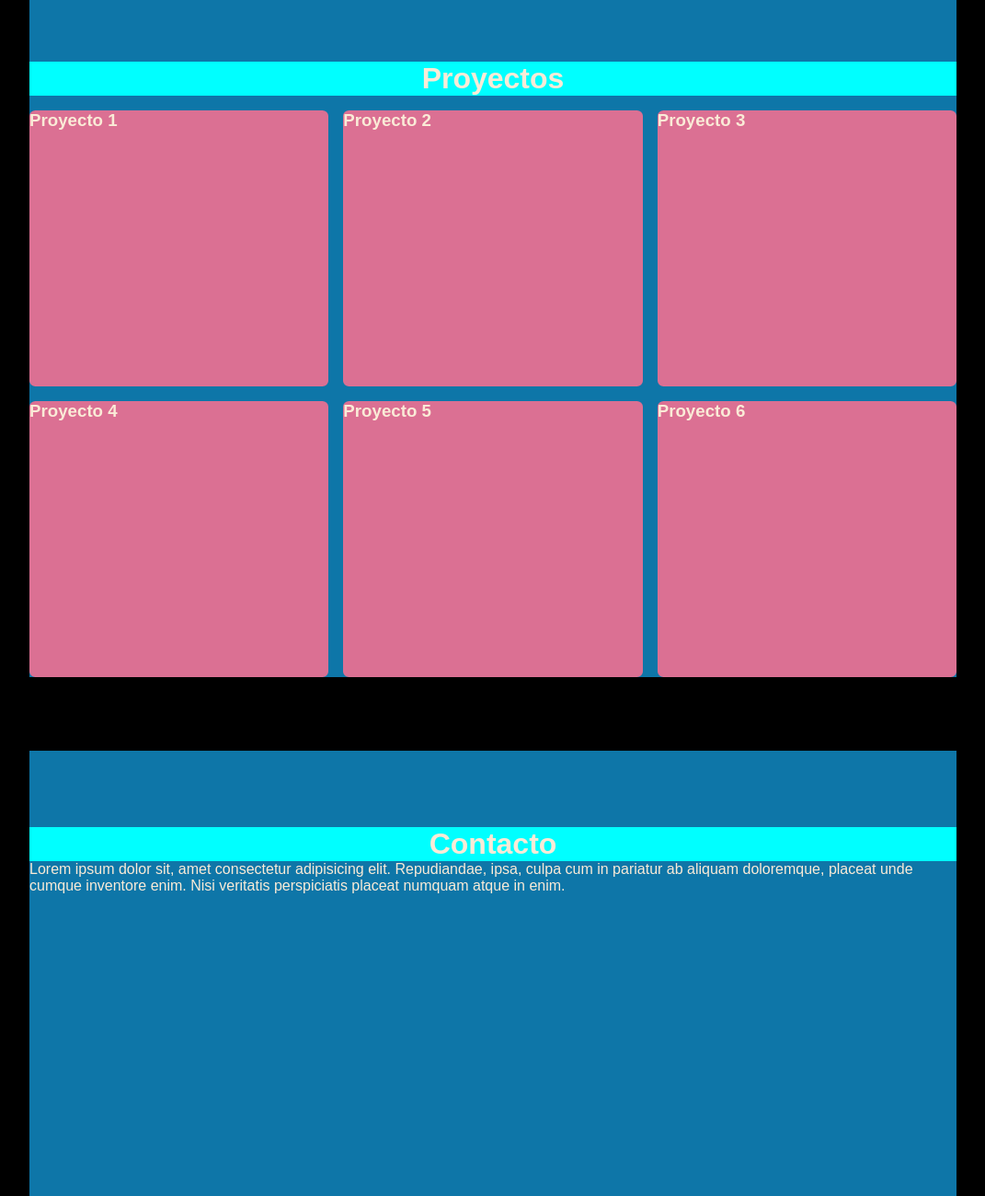
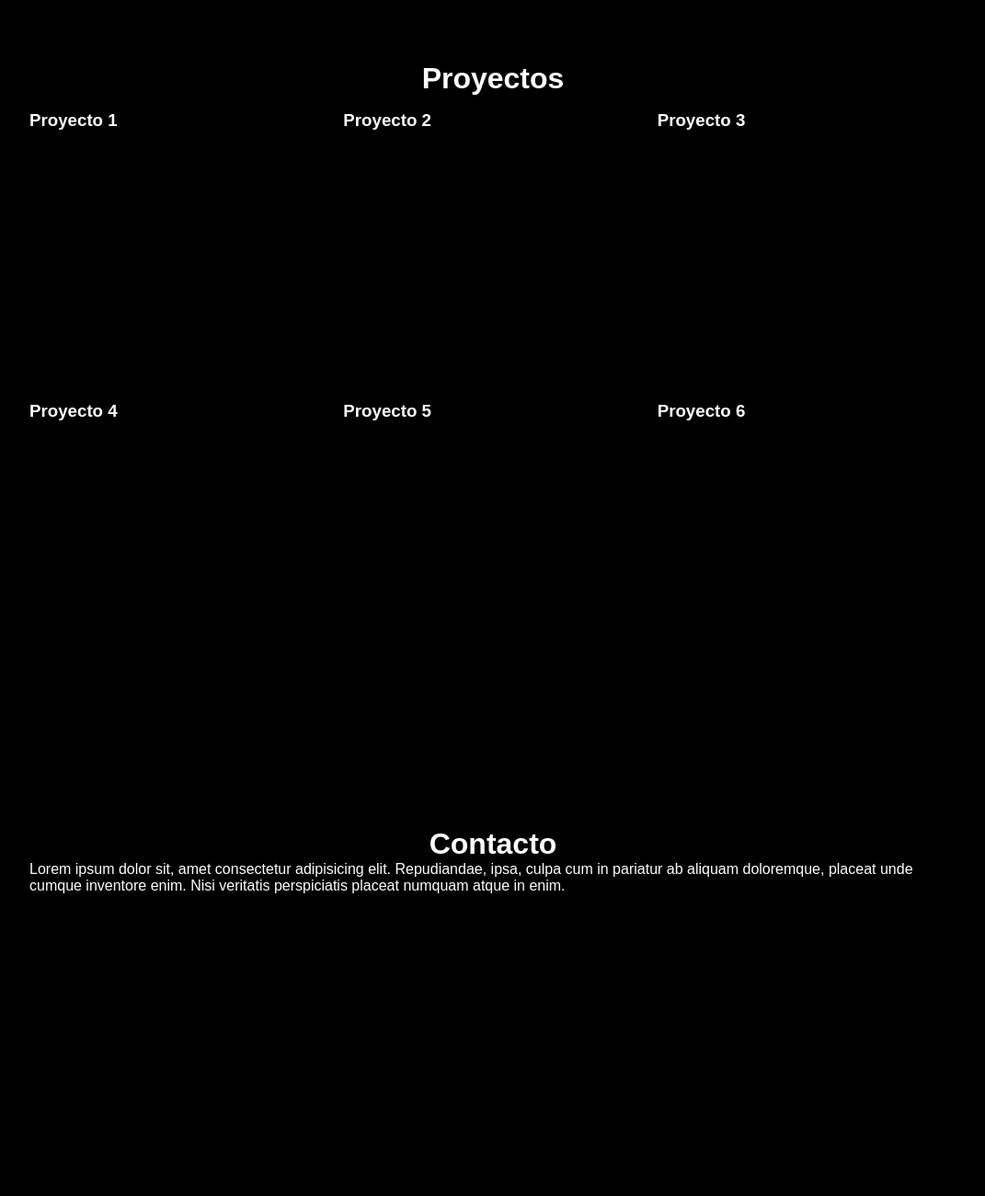
Before and after one commit to SimonKhi/Portfolio, a plain HTML site: page index.html in a window 1280 px wide. Shown: the part 880-2180 px from the top of the page at 92% size, without its empty margins (104-1175 px from the left). Drawn offline with nearby package versions, Linux system fonts and the light colour scheme.

Commit message:
Algunos ajustes despues del commit anterior

```diff
--- a/estilos/style.css
+++ b/estilos/style.css
@@ -83,7 +83,7 @@ nav a.active, nav a:hover {
 section {
     /* padding-top: 30px; */
     margin: 2rem 8.5rem;
-    color: antiquewhite;
+    color: white;
 }
 
 /*
@@ -166,7 +166,6 @@ section {
 .proyectos {
     margin: 5rem auto;
     padding-top: 83px;
-    background-color: #0e76a8;
     display: grid;
     grid-template-columns: repeat(auto-fit, minmax(300px, 1fr));
     gap: 16px;
@@ -175,14 +174,12 @@ section {
 .proyectos h1 {
     font-size: 2rem;
     font-weight: 600;
-    background-color: aqua;
     grid-column: 1 / -1;
     display: flex;
     justify-content: center;
 }
 
 .proyecto {
-    background-color: palevioletred;
     height: 300px;
     border-radius: 2%;
 }
@@ -193,18 +190,19 @@ section {
 .contacto {
     /* margin: 5rem auto; */
     padding-top: 83px;
-    background-color: #0e76a8;
-    height: 50rem;
+    height: 40rem;
 }
 
 .contacto h1 {
     font-size: 2rem;
     font-weight: 600;
-    background-color: aqua;
     display: flex;
     justify-content: center;
 }
 
+/*
+    ------------------------- Responsivo para Tabletas -------------------------
+*/
 @media only screen and (max-width: 1024px) {
     .presentacion {
         width: 100%;
@@ -224,8 +222,10 @@ section {
     }
 }
 
-/* Responsivo para celulares */
-@media only screen and (max-width: 480px){ /* max-width: 480px*/
+/*
+    ------------------------- Responsivo para celulares -------------------------
+*/
+@media only screen and (max-width: 480px){
     .menu {
         display: block;
         font-size: 1.5rem;
@@ -262,4 +262,8 @@ section {
     .proyectos {
         padding-top: 51px;
     }
+
+    .contacto {
+        padding-top: 51px;
+    }
 }
```
